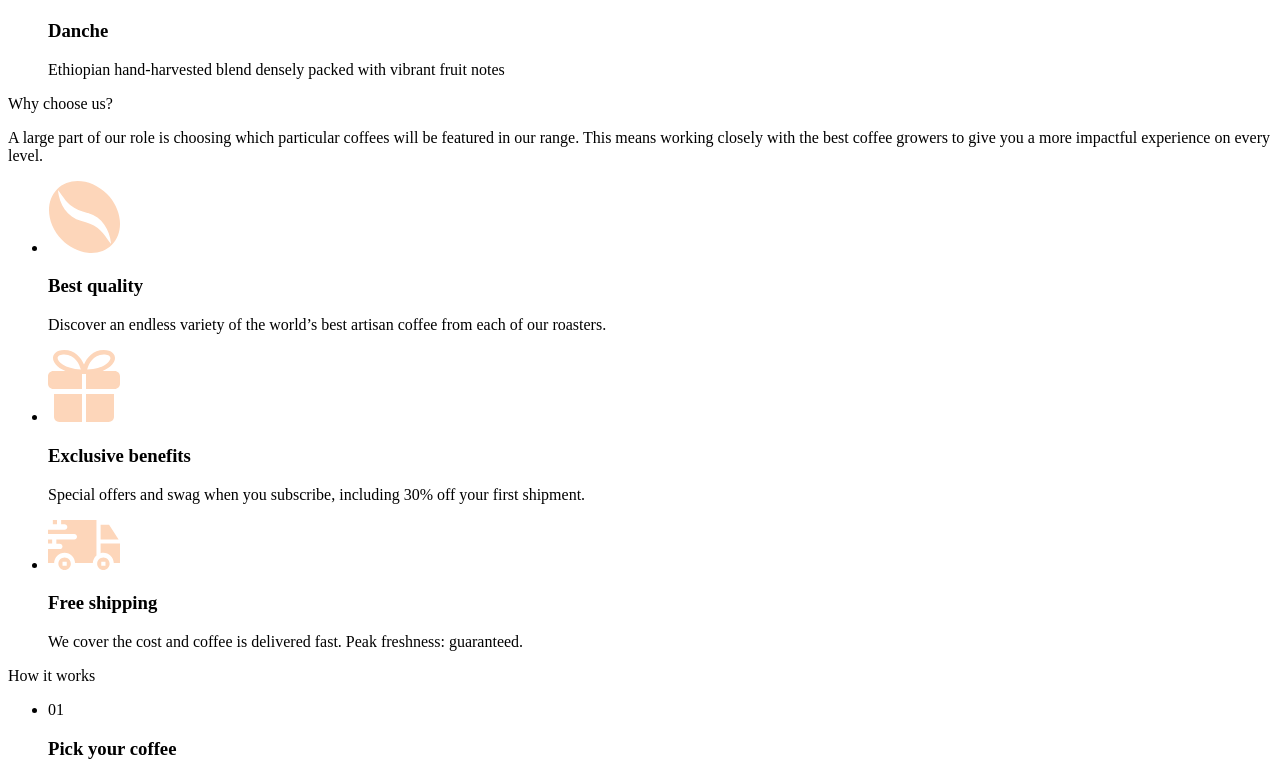
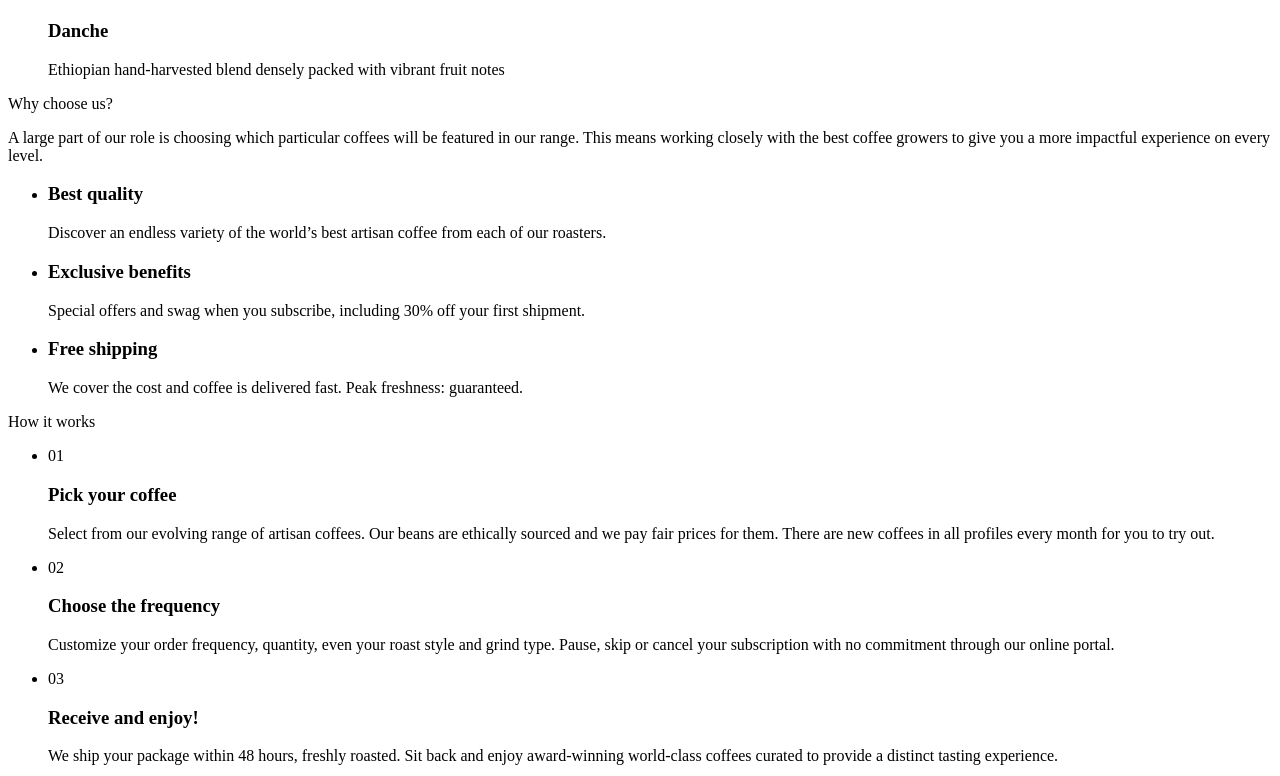
Before and after one commit to oscar02122001/cofee, a plain HTML site: page index.html in a window 1280 px wide. Shown: the part 1722-2498 px from the top of the page. Drawn offline with Linux system fonts and the light colour scheme.

Commit message:
know change

```diff
--- a/css/style.css
+++ b/css/style.css
@@ -0,0 +1,12 @@
+.visually-hidden{
+    position: absolute;
+    white-space: nowrap;
+    width: 1px;
+    height: 1px;
+    overflow: hidden;
+    border: 0;
+    padding: 0;
+    clip: rect(0 0 0 0);
+    clip-path: inset(50%);
+    margin: -1px;
+}
--- a/index.html
+++ b/index.html
@@ -63,30 +63,33 @@
         </section>
 
         <div>
-            <div>
-                <p>Why choose us?</p>
-                <p>A large part of our role is choosing which particular coffees will be featured
+            <div class="advantages">
+                <div class="container advantages__container">
+                    <div class="advantages__content">
+                        <p class="advantages__titel">Why choose us?</p>
+                        <p class="advantages__discription">A large part of our role is choosing which particular coffees will be featured
                             in our range. This means working closely with the best coffee growers to give
                             you a more impactful experience on every level.</p>
 
-                <ul>
-                    <li>
-                        <img src="images/coffee-bean.svg" alt="Services photo">
-                        <h3>Best quality</h3>
-                        <p>Discover an endless variety of the world’s best artisan coffee from each of our roasters.</p>
+                    </div>
+
+                    <ul class="advantages__list">
+                        <li class="advantages__itom advantages__itom--quality">
+                            <h3 class="advantages__itom-titel">Best quality</h3>
+                            <p class="advantages__itom-discription">Discover an endless variety of the world’s best artisan coffee from each of our roasters.</p>
                         </li>
-                    <li>
-                        <img src="images/present.svg" alt="Services photo">
-                        <h3>Exclusive benefits</h3>
-                        <p>Special offers and swag when you subscribe, including 30% off your first shipment.</p>
+                        <li class="advantages__itom advantages__itom--exculsive-benefit">
+                            <h3 class="advantages__itom-titel">  Exclusive benefits</h3>
+                            <p class="advantages__itom-discription">Special offers and swag when you subscribe, including 30% off your first shipment.</p>
                         </li>
-                    <li>
-                        <img src="images/bigcar.svg" alt="Services photo">
-                        <h3>Free shipping</h3>
-                        <p>We cover the cost and coffee is delivered fast. Peak freshness: guaranteed.</p>
+                        <li class="advantages__itom advantages__itom--shipping">
+                            <h3 class="advantages__itom-titel">  Free shipping</h3>
+                            <p class="advantages__itom-discription">We cover the cost and coffee is delivered fast. Peak freshness: guaranteed.</p>
                         </li>
 
                     </ul>
+                </div>
+
             </div>
         </div>
 
```
Lines whose indentation alone changed are shown as unchanged.
